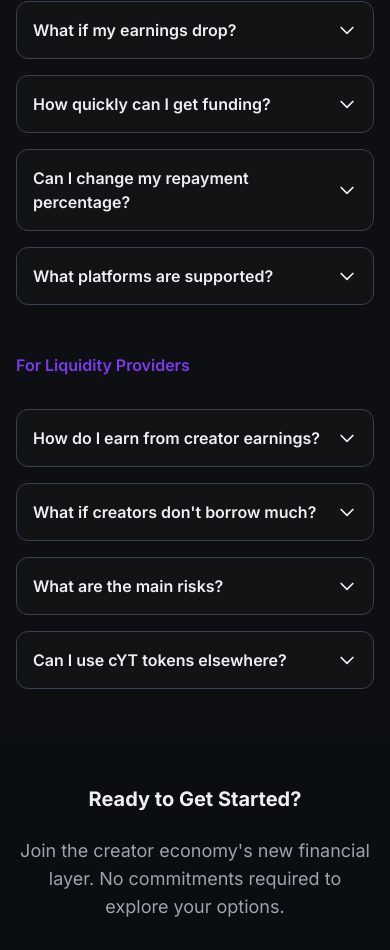
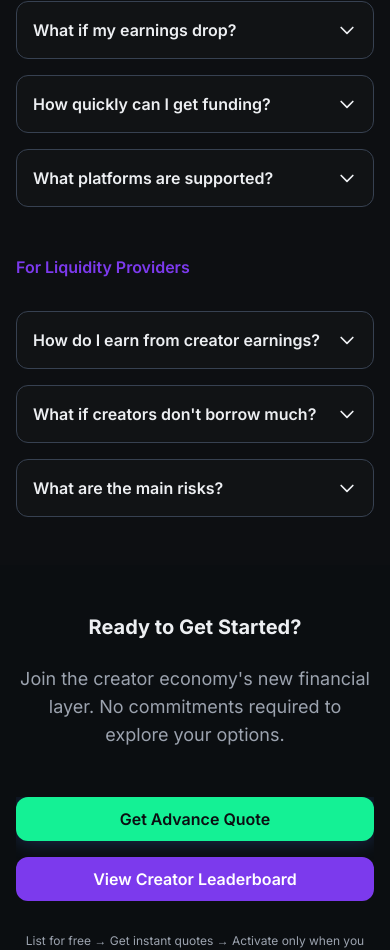
Before and after one commit to twentyOne2x/attnmarkets, a Next.js app in the folder apps/landing/: page / in a window 390 px wide. Shown: the part 6833-7783 px from the top of the page. Built offline with nearby package versions, Linux system fonts and the light colour scheme.

Commit message:
feat: remove outdated sections

```diff
--- a/apps/landing/app/page.tsx
+++ b/apps/landing/app/page.tsx
@@ -638,30 +638,6 @@ export default function Home(): React.JSX.Element {
 
               <div className="bg-dark-card border border-gray-700 rounded-xl">
                 <button
-                  onClick={() => toggleFAQ('creator-4')}
-                  className="w-full text-left p-4 sm:p-6 flex justify-between items-center hover:bg-gray-800/30 transition-colors"
-                >
-                  <h4 className="text-base sm:text-lg font-semibold pr-4">Can I change my repayment percentage?</h4>
-                  <svg
-                    className={`w-5 h-5 transform transition-transform flex-shrink-0 ${openFAQs.has('creator-4') ? 'rotate-180' : ''}`}
-                    fill="none"
-                    stroke="currentColor"
-                    viewBox="0 0 24 24"
-                  >
-                    <path strokeLinecap="round" strokeLinejoin="round" strokeWidth={2} d="M19 9l-7 7-7-7" />
-                  </svg>
-                </button>
-                {openFAQs.has('creator-4') && (
-                  <div className="px-4 sm:px-6 pb-4 sm:pb-6">
-                    <p className="text-text-secondary text-sm sm:text-base">
-                      Yes. You can adjust this each epoch (30-day periods). Want to borrow more? Increase your percentage. Want to reduce repayments? Lower it or stop participating entirely at epoch end.
-                    </p>
-                  </div>
-                )}
-              </div>
-
-              <div className="bg-dark-card border border-gray-700 rounded-xl">
-                <button
                   onClick={() => toggleFAQ('creator-5')}
                   className="w-full text-left p-4 sm:p-6 flex justify-between items-center hover:bg-gray-800/30 transition-colors"
                 >
@@ -762,29 +738,6 @@ export default function Home(): React.JSX.Element {
                 )}
               </div>
 
-              <div className="bg-dark-card border border-gray-700 rounded-xl">
-                <button
-                  onClick={() => toggleFAQ('lp-4')}
-                  className="w-full text-left p-4 sm:p-6 flex justify-between items-center hover:bg-gray-800/30 transition-colors"
-                >
-                  <h4 className="text-base sm:text-lg font-semibold pr-4">Can I use cYT tokens elsewhere?</h4>
-                  <svg
-                    className={`w-5 h-5 transform transition-transform flex-shrink-0 ${openFAQs.has('lp-4') ? 'rotate-180' : ''}`}
-                    fill="none"
-                    stroke="currentColor"
-                    viewBox="0 0 24 24"
-                  >
-                    <path strokeLinecap="round" strokeLinejoin="round" strokeWidth={2} d="M19 9l-7 7-7-7" />
-                  </svg>
-                </button>
-                {openFAQs.has('lp-4') && (
-                  <div className="px-4 sm:px-6 pb-4 sm:pb-6">
-                    <p className="text-text-secondary text-sm sm:text-base">
-                      Yes! cYT tokens are composable across Solana DeFi. Use them for carry trades, as collateral in other protocols, or trade different maturity curves when we expand beyond 30-day periods.
-                    </p>
-                  </div>
-                )}
-              </div>
             </div>
           </div>
         </div>
```
